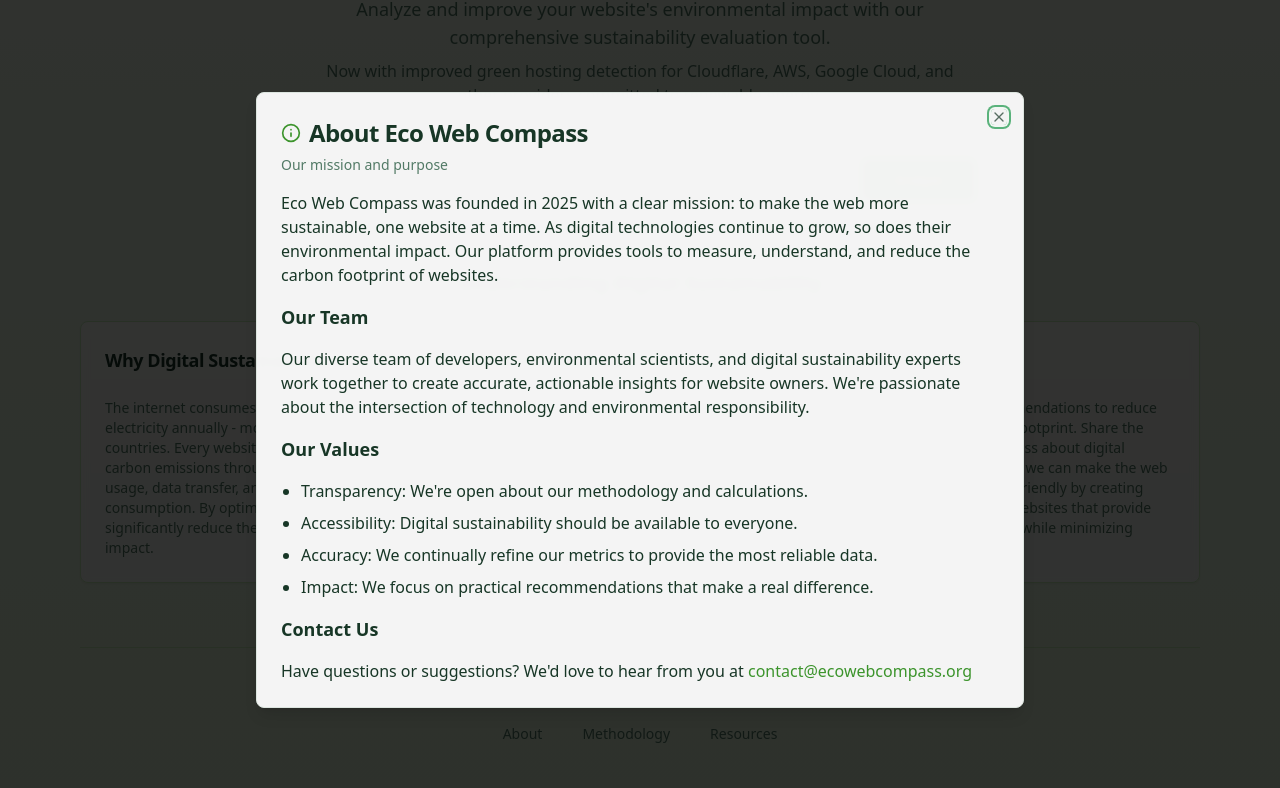
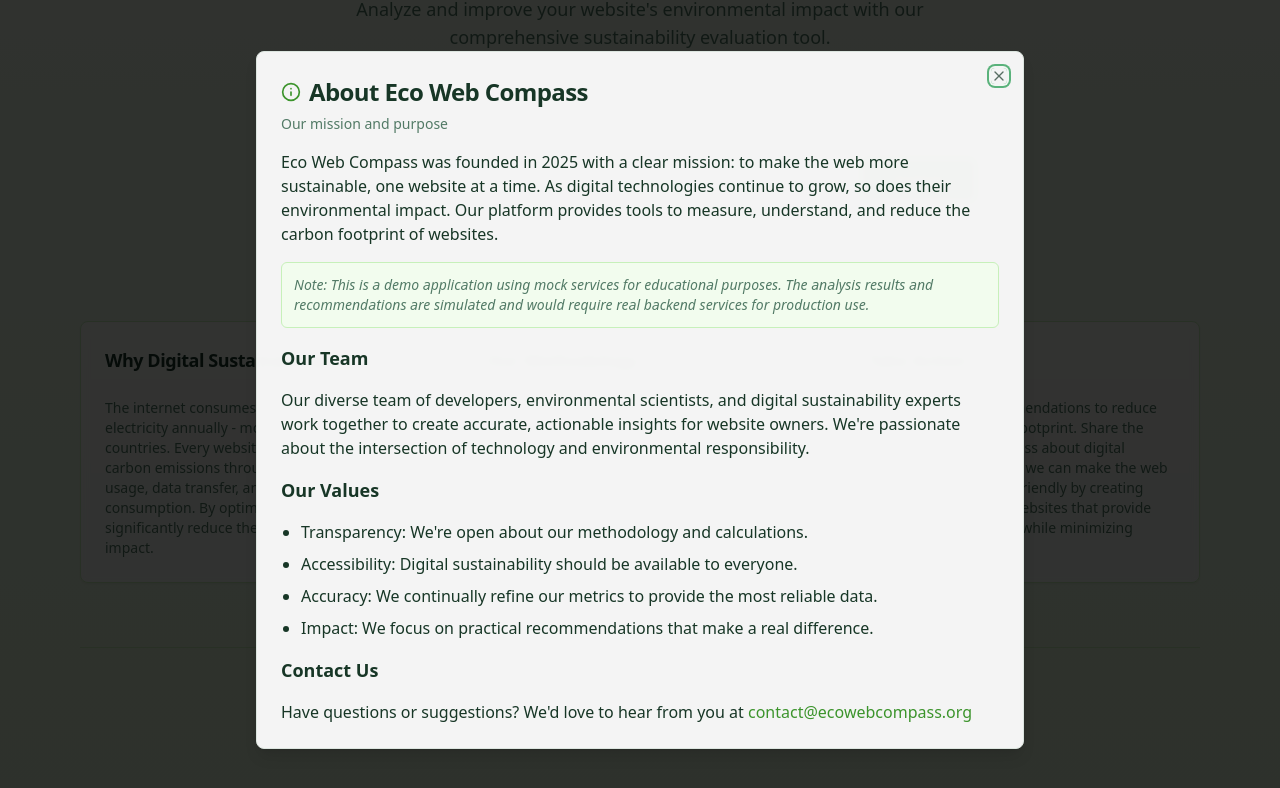
Before and after one commit to halans/Lovable-eco-web-compass, a React (Vite) app: page / in a window 1280 px wide. Both pictures are taken after a click on the button "About". Shown: the part 181-969 px from the top of the page. Built offline with nearby package versions, Linux system fonts and the light colour scheme.

Commit message:
Add demo app disclaimer
Add a disclaimer indicating the app uses mock services.

```diff
--- a/src/components/AboutModal.tsx
+++ b/src/components/AboutModal.tsx
@@ -35,6 +35,13 @@ const AboutModal: React.FC<AboutModalProps> = ({ isOpen, onClose }) => {
             websites.
           </p>
 
+          <div className="p-3 bg-eco-50 dark:bg-forest-900 rounded-md border border-eco-200 dark:border-forest-800">
+            <p className="text-sm text-muted-foreground italic">
+              Note: This is a demo application using mock services for educational purposes. The analysis results and
+              recommendations are simulated and would require real backend services for production use.
+            </p>
+          </div>
+
           <h3 className="text-lg font-semibold mt-4">Our Team</h3>
           <p>
             Our diverse team of developers, environmental scientists, and digital sustainability experts
```
